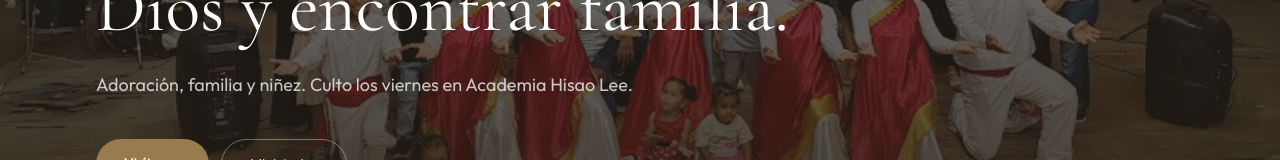
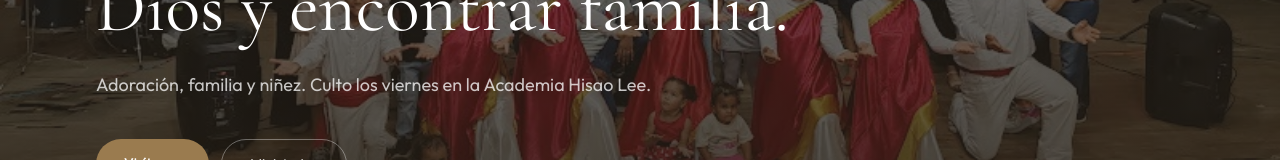
Before and after one commit to manuel95i/glorificate, a Next.js app: page / in a window 1280 px wide. Shown: the part 531-691 px from the top of the page. Built offline with nearby package versions, Linux system fonts and the light colour scheme.

Commit message:
Update page.tsx

```diff
--- a/src/app/page.tsx
+++ b/src/app/page.tsx
@@ -28,7 +28,7 @@ export default function Home() {
             Un lugar para glorificar a Dios y encontrar familia.
           </h1>
           <p className="mt-6 max-w-xl text-lg leading-relaxed text-white/75">
-            Adoración, familia y niñez. Culto los viernes en Academia Hisao Lee.
+            Adoración, familia y niñez. Culto los viernes en la Academia Hisao Lee.
           </p>
           <div className="mt-10 flex flex-col gap-3 sm:flex-row">
             <Link
```
